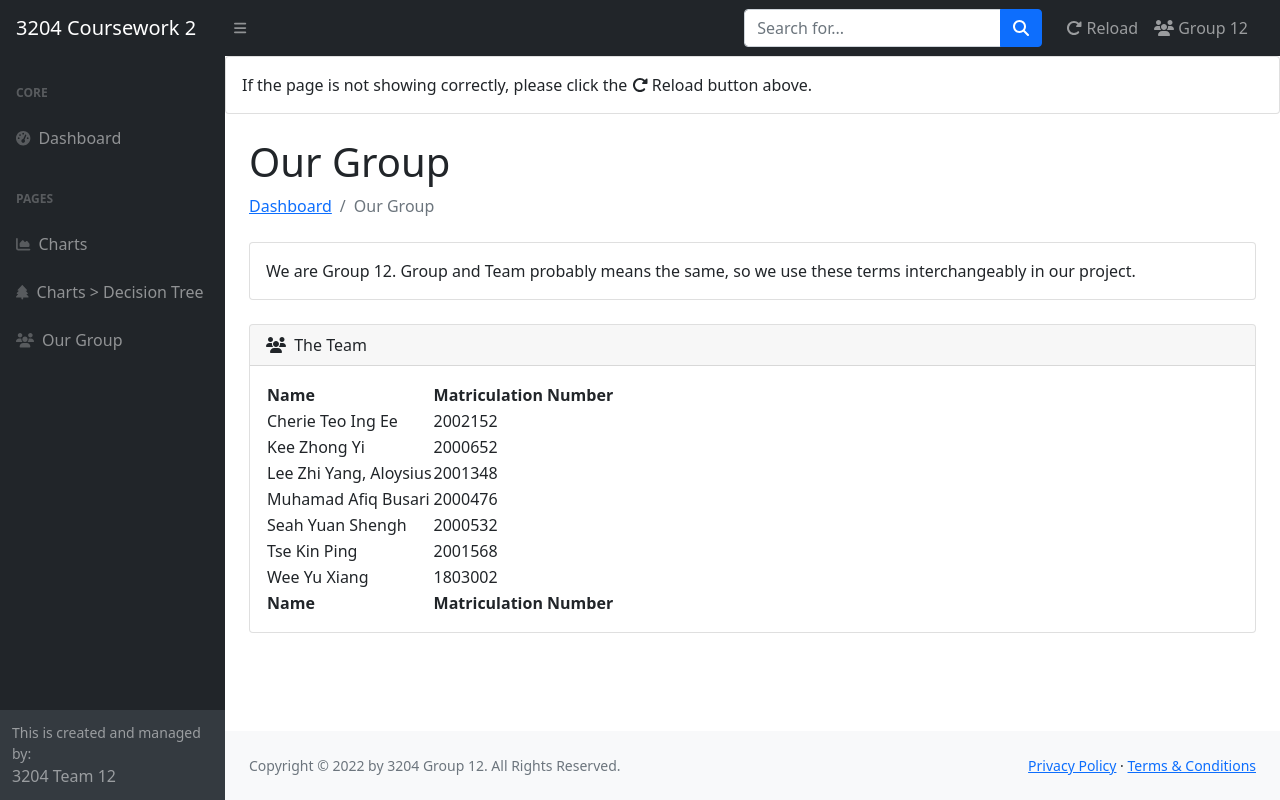
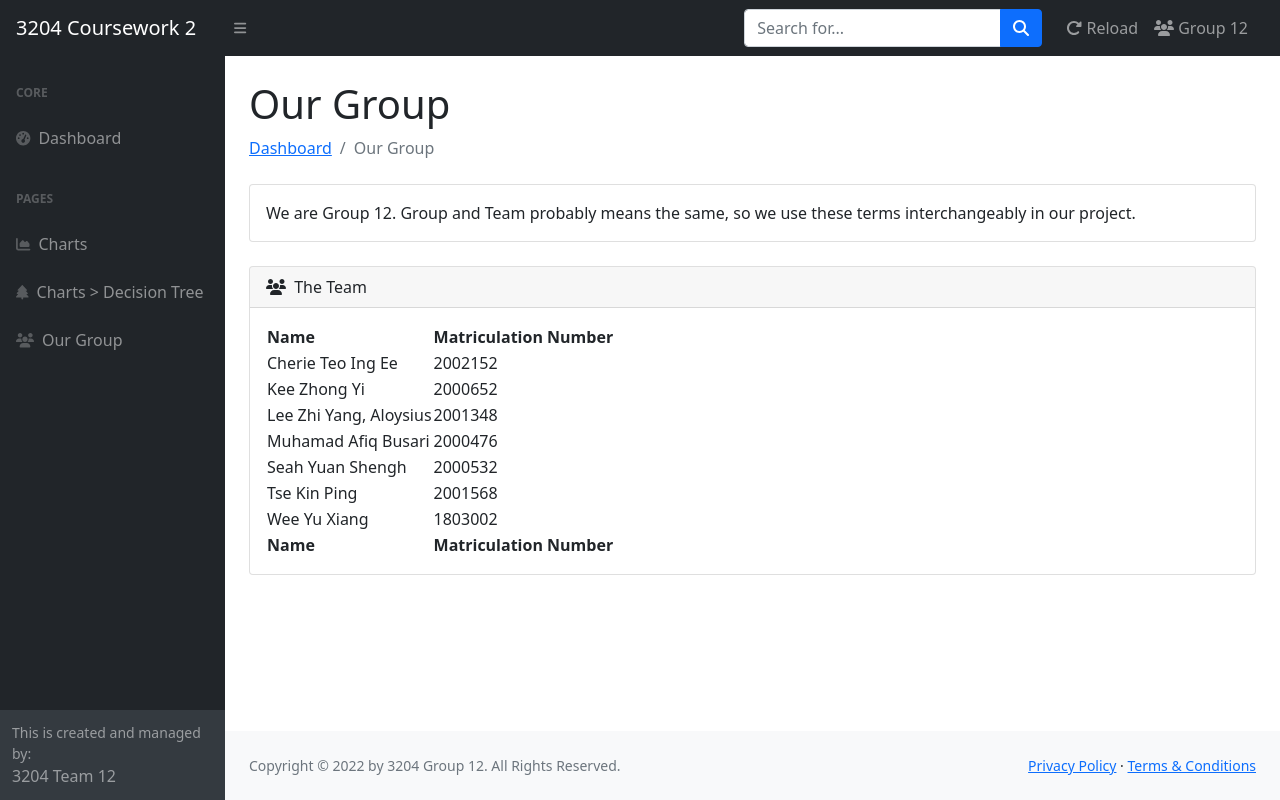
Before and after one commit to Matt1998/3204Dashboard, a Flask app: page /group in a window 1280 px wide. Run offline with Flask 2, Linux system fonts and the light colour scheme; some libraries are stand-ins or nearby versions.

Commit message:
Finetuning

```diff
--- a/templates/group.html
+++ b/templates/group.html
@@ -1,11 +1,6 @@
 {% extends 'base.html' %}
 {% block title %}Our Group{% endblock %}
 {% block content %}
-    <div class="card mb-4">
-        <div class="card-body">
-            If the page is not showing correctly, please click the <i class="fas fa-redo-alt"></i> Reload button above.
-        </div>
-    </div>
     <div class="container-fluid px-4">
         <h1 class="mt-4">Our Group</h1>
         <ol class="breadcrumb mb-4">
```
